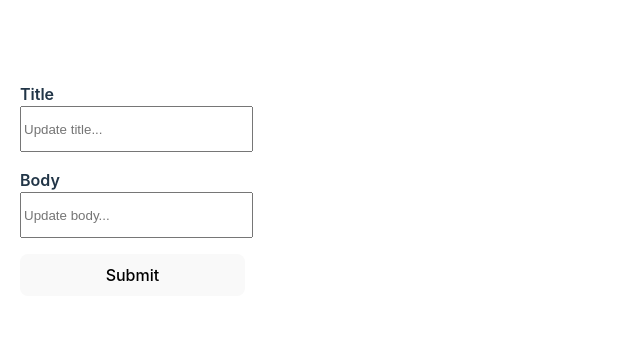
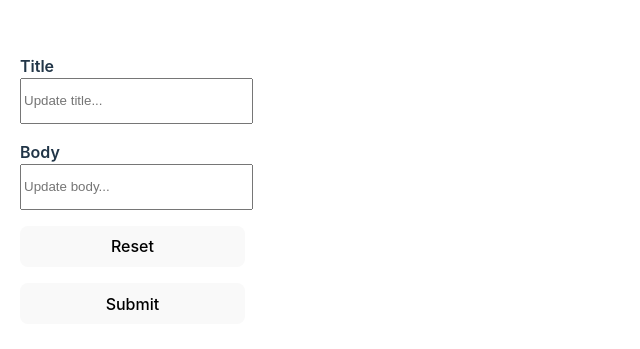
Before and after one commit to AndrewBubnov/react-mini-hook-form, a React (Vite) app: page / in a window 1280 px wide. Shown: the part 211-560 px from the top of the page, without its empty margins (0-640 px from the left). Built offline with nearby package versions, Linux system fonts and the light colour scheme.

Commit message:
Add reset method

```diff
--- a/src/App.tsx
+++ b/src/App.tsx
@@ -4,8 +4,12 @@ function App() {
 	const {
 		register,
 		handleSubmit,
+		reset,
+		watch,
 		formState: { errors },
 	} = useForm();
+
+	console.log(watch());
 
 	return (
 		<form
@@ -42,6 +46,9 @@ function App() {
 					</p>
 				)}
 			</label>
+			<button type="button" onClick={() => reset({ title: 'title', body: 'Body' })}>
+				Reset
+			</button>
 			<button type="submit">Submit</button>
 		</form>
 	);
--- a/src/react-mini-hook-form/FormStore.ts
+++ b/src/react-mini-hook-form/FormStore.ts
@@ -1,4 +1,4 @@
-import { FormState, Subscribers } from './types.ts';
+import { FormState, ResetValues, Subscribers } from './types.ts';
 
 export class FormStore {
 	subscribers: Subscribers;
@@ -50,4 +50,14 @@ export class FormStore {
 	updateField = (fieldName: string, fieldValue: string) => {
 		this.proxy[fieldName] = fieldValue;
 	};
+
+	reset(resetValues: ResetValues) {
+		const resetKeys = resetValues ? Object.keys(resetValues) : this.getKeys();
+		this.proxy = this.createProxy(
+			resetKeys.reduce((acc, cur) => {
+				acc[cur] = resetValues?.[cur] || '';
+				return acc;
+			}, {} as FormState)
+		);
+	}
 }
--- a/src/react-mini-hook-form/types.ts
+++ b/src/react-mini-hook-form/types.ts
@@ -15,3 +15,5 @@ export type FieldValidationOptions = Partial<{
 }>;
 
 export type Errors = Record<string, Record<'message', string>>;
+
+export type ResetValues = Record<string, string> | undefined;
--- a/src/react-mini-hook-form/useForm.ts
+++ b/src/react-mini-hook-form/useForm.ts
@@ -1,6 +1,6 @@
-import { ChangeEvent, FormEvent, useCallback, useEffect, useMemo, useState } from 'react';
+import { ChangeEvent, FormEvent, useCallback, useEffect, useMemo, useRef, useState } from 'react';
 import { FormStore } from './FormStore.ts';
-import { Errors, FieldValidationOptions, FormState, ValidationRules } from './types.ts';
+import { Errors, FieldValidationOptions, FormState, ResetValues, ValidationRules } from './types.ts';
 import { REQUIRED_FIELD_DEFAULT_MESSAGE } from './constants.ts';
 
 export const useForm = () => {
@@ -10,6 +10,8 @@ export const useForm = () => {
 	const [fieldNameList, setFieldNameList] = useState<string[]>([]);
 	const [fieldValidationMap, setFieldValidationMap] = useState<Record<string, FieldValidationOptions>>({});
 	const [errors, setErrors] = useState<Errors>({});
+
+	const fieldsRefMap = useRef<Record<string, HTMLInputElement | null>>({});
 
 	useEffect(() => {
 		const unsubscribeList: (() => void)[] = [];
@@ -43,6 +45,9 @@ export const useForm = () => {
 			}
 			return {
 				onChange: (evt: ChangeEvent<HTMLInputElement>) => formStore.updateField(fieldName, evt.target.value),
+				ref: (element: HTMLInputElement | null) => {
+					if (element) fieldsRefMap.current[fieldName] = element;
+				},
 			};
 		},
 		[fieldValidationMap, formStore]
@@ -77,6 +82,22 @@ export const useForm = () => {
 		return errors;
 	}, [fieldValidationMap, formStore.proxy]);
 
+	const reset = useCallback(
+		(resetValues: ResetValues) => {
+			const resetKeys = resetValues ? Object.keys(resetValues) : formStore.getKeys();
+
+			resetKeys.forEach(name => {
+				const field = fieldsRefMap.current[name];
+				if (field) {
+					field.value = resetValues?.[name] || '';
+				}
+			});
+			formStore.reset(resetValues);
+			setWatchedFormValue(formStore.getFormState());
+		},
+		[formStore]
+	);
+
 	const handleSubmit = useCallback(
 		(submitHandler: (arg: FormState) => void) => async (evt: FormEvent) => {
 			evt.preventDefault();
@@ -86,5 +107,5 @@ export const useForm = () => {
 		[formStore, trigger]
 	);
 
-	return { watch, register, handleSubmit, trigger, formState: { errors } };
+	return { watch, register, handleSubmit, trigger, reset, formState: { errors } };
 };
```
